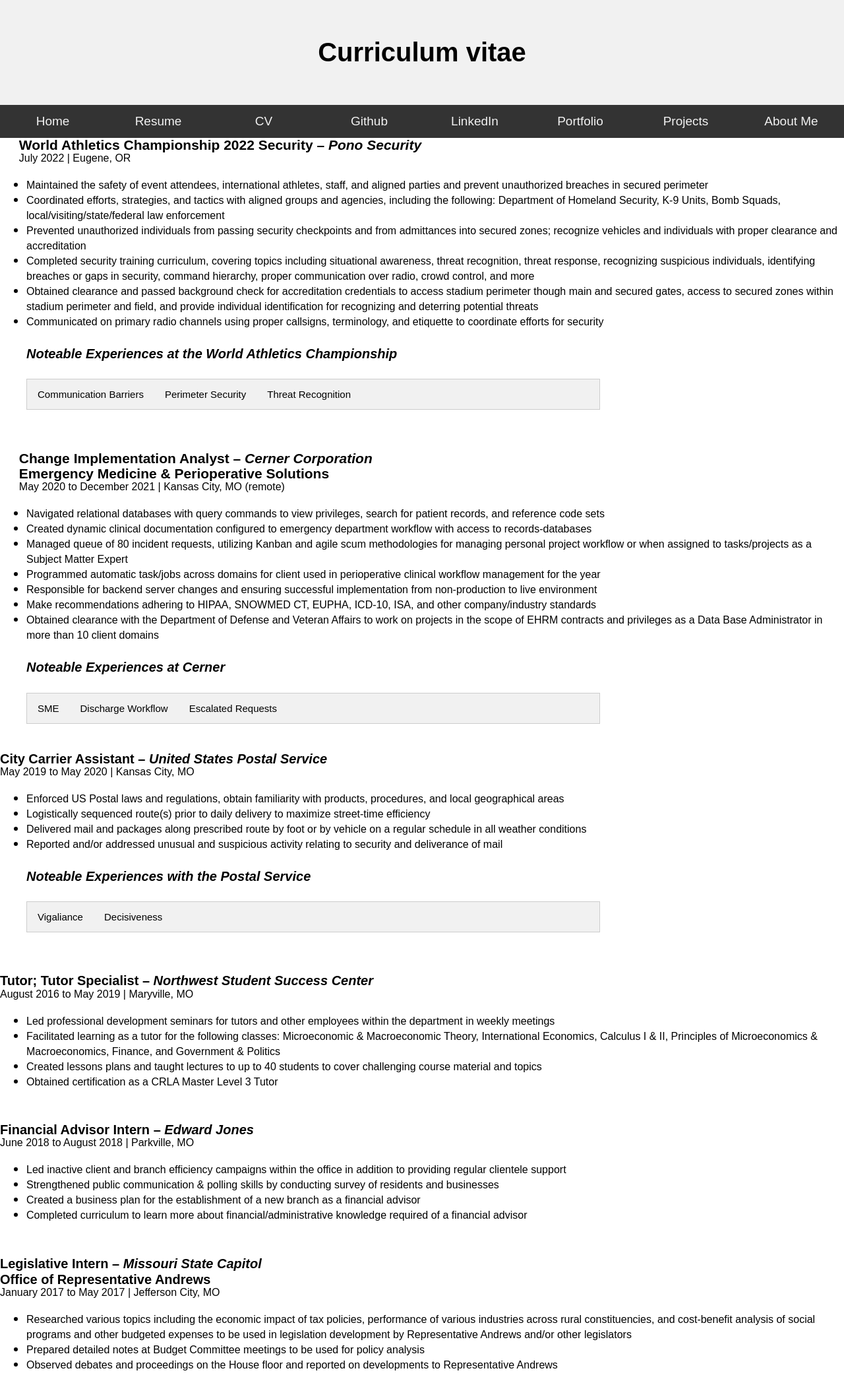
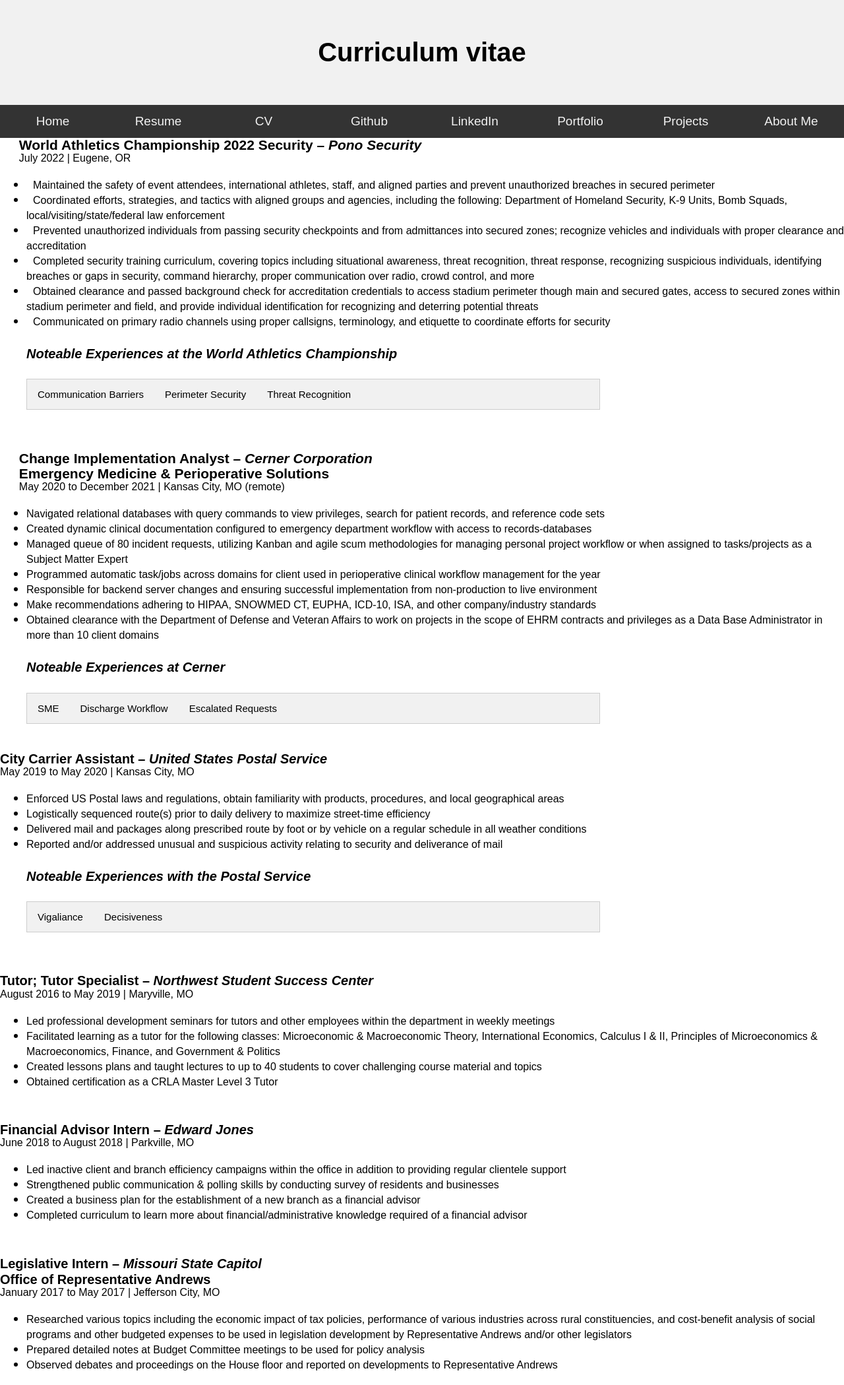
Before and after one commit to k-brew/personal-site, a Jekyll site: the page built from files/CV.html, in a window 1280 px wide. Shown: the whole page at 66% size. Built offline with Jekyll 4.4.1, drawn with Linux system fonts in a browser that asks for light colours.

Commit message:
Update CV.html

```diff
--- a/files/CV.html
+++ b/files/CV.html
@@ -280,12 +280,12 @@
 <p style='margin-top:0in;margin-right:0in;margin-bottom:0in;margin-left:.3in;line-height:107%;font-size:15px;font-family:"Calibri",sans-serif;'><strong><span style='font-size:21px;line-height:107%;font-family:"Arial",sans-serif;color:black;'>World Athletics Championship 2022 Security &ndash; <em>Pono Security</em></span></strong></p>
 <p style='margin-top:0in;margin-right:0in;margin-bottom:8.0pt;margin-left:.3in;line-height:107%;font-size:15px;font-family:"Calibri",sans-serif;'><span style='font-size:16px;line-height:107%;font-family:"Arial",sans-serif;color:black;'>July 2022 | Eugene, OR</span></p>
 <ul>
-    <li><span style='margin-right:1in;line-height:107%;font-family:"Arial",sans-serif;font-family:"Arial",sans-serif;font-size:12.0pt;color:black;'>Maintained the safety of event attendees, international athletes, staff, and aligned parties and prevent unauthorized breaches in secured perimeter&nbsp;</span></li>
-    <li><span style='margin-right:1in;line-height:107%;font-family:"Arial",sans-serif;font-family:"Arial",sans-serif;font-size:12.0pt;color:black;'>Coordinated efforts, strategies, and tactics with aligned groups and agencies, including the following: Department of Homeland Security, K-9 Units, Bomb Squads, local/visiting/state/federal law enforcement</span></li>
-    <li><span style='margin-right:1in;line-height:107%;font-family:"Arial",sans-serif;font-family:"Arial",sans-serif;font-size:12.0pt;color:black;'>Prevented unauthorized individuals from passing security checkpoints and from admittances into secured zones; recognize vehicles and individuals with proper clearance and accreditation</span></li>
-    <li><span style='margin-right:1in;line-height:107%;font-family:"Arial",sans-serif;font-family:"Arial",sans-serif;font-size:12.0pt;color:black;'>Completed security training curriculum, covering topics including situational awareness, threat recognition, threat response, recognizing suspicious individuals, identifying breaches or gaps in security, command hierarchy, proper communication over radio, crowd control, and more</span></li>
-    <li><span style='margin-right:1in;line-height:107%;font-family:"Arial",sans-serif;font-family:"Arial",sans-serif;font-size:12.0pt;color:black;'>Obtained clearance and passed background check for accreditation credentials to access stadium perimeter though main and secured gates, access to secured zones within stadium perimeter and field, and provide individual identification for recognizing and deterring potential threats</span></li>
-    <li><span style='margin-right:1in;line-height:107%;font-family:"Arial",sans-serif;font-family:"Arial",sans-serif;font-size:12.0pt;color:black;'>Communicated on primary radio channels using proper callsigns, terminology, and etiquette to coordinate efforts for security</span></li>
+    <li><span style='padding-right:150px;padding-left:10px;line-height:107%;font-family:"Arial",sans-serif;font-family:"Arial",sans-serif;font-size:12.0pt;color:black;'>Maintained the safety of event attendees, international athletes, staff, and aligned parties and prevent unauthorized breaches in secured perimeter&nbsp;</span></li>
+    <li><span style='padding-right:150px;padding-left:10px;line-height:107%;font-family:"Arial",sans-serif;font-family:"Arial",sans-serif;font-size:12.0pt;color:black;'>Coordinated efforts, strategies, and tactics with aligned groups and agencies, including the following: Department of Homeland Security, K-9 Units, Bomb Squads, local/visiting/state/federal law enforcement</span></li>
+    <li><span style='mpadding-right:150px;padding-left:10px;line-height:107%;font-family:"Arial",sans-serif;font-family:"Arial",sans-serif;font-size:12.0pt;color:black;'>Prevented unauthorized individuals from passing security checkpoints and from admittances into secured zones; recognize vehicles and individuals with proper clearance and accreditation</span></li>
+    <li><span style='padding-right:150px;padding-left:10px;line-height:107%;font-family:"Arial",sans-serif;font-family:"Arial",sans-serif;font-size:12.0pt;color:black;'>Completed security training curriculum, covering topics including situational awareness, threat recognition, threat response, recognizing suspicious individuals, identifying breaches or gaps in security, command hierarchy, proper communication over radio, crowd control, and more</span></li>
+    <li><span style='padding-right:150px;padding-left:10px;line-height:107%;font-family:"Arial",sans-serif;font-family:"Arial",sans-serif;font-size:12.0pt;color:black;'>Obtained clearance and passed background check for accreditation credentials to access stadium perimeter though main and secured gates, access to secured zones within stadium perimeter and field, and provide individual identification for recognizing and deterring potential threats</span></li>
+    <li><span style='padding-right:150px;padding-left:10px;line-height:107%;font-family:"Arial",sans-serif;font-family:"Arial",sans-serif;font-size:12.0pt;color:black;'>Communicated on primary radio channels using proper callsigns, terminology, and etiquette to coordinate efforts for security</span></li>
 
 <h4><b><em>Noteable Experiences at the World Athletics Championship</em></b></h4>
 
```
